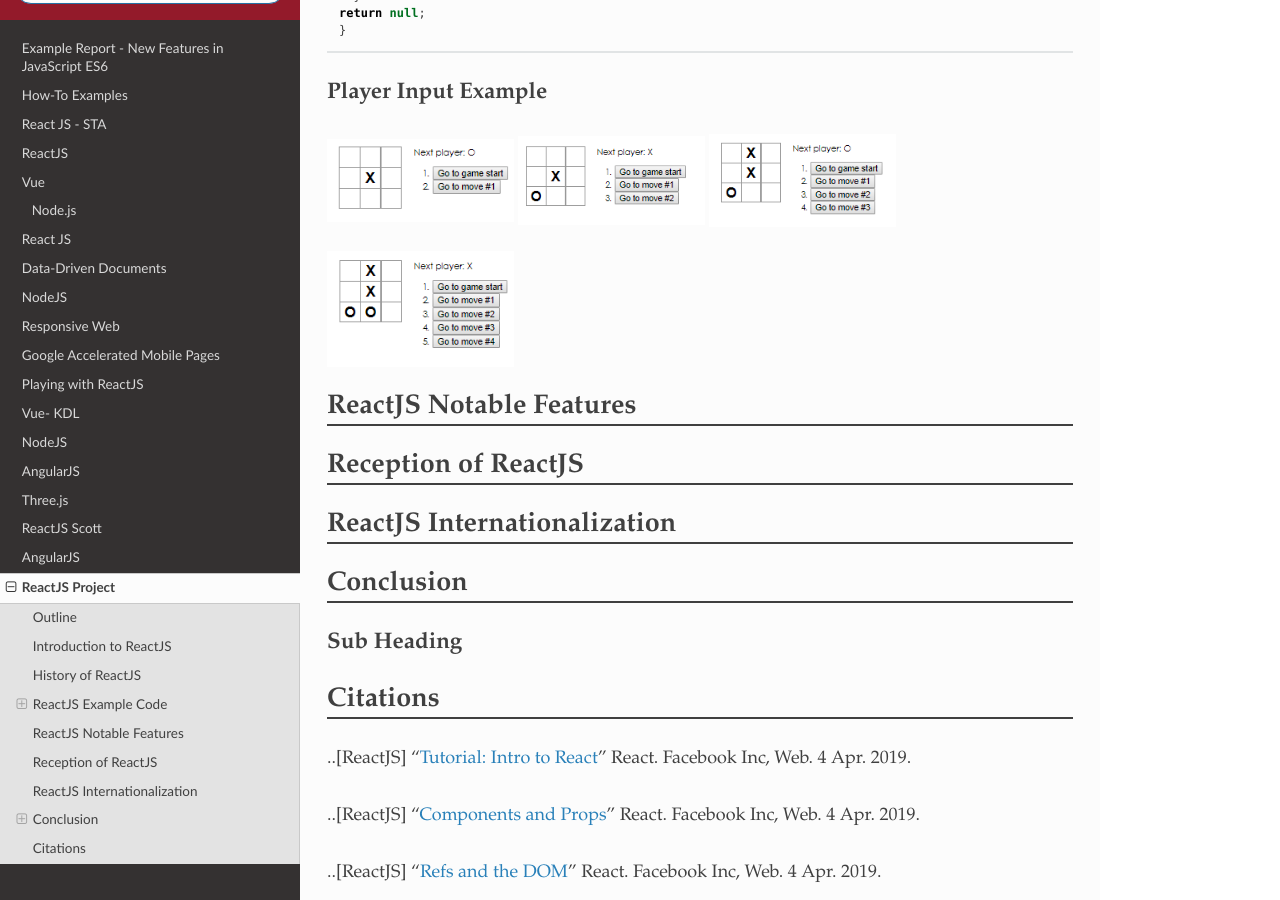
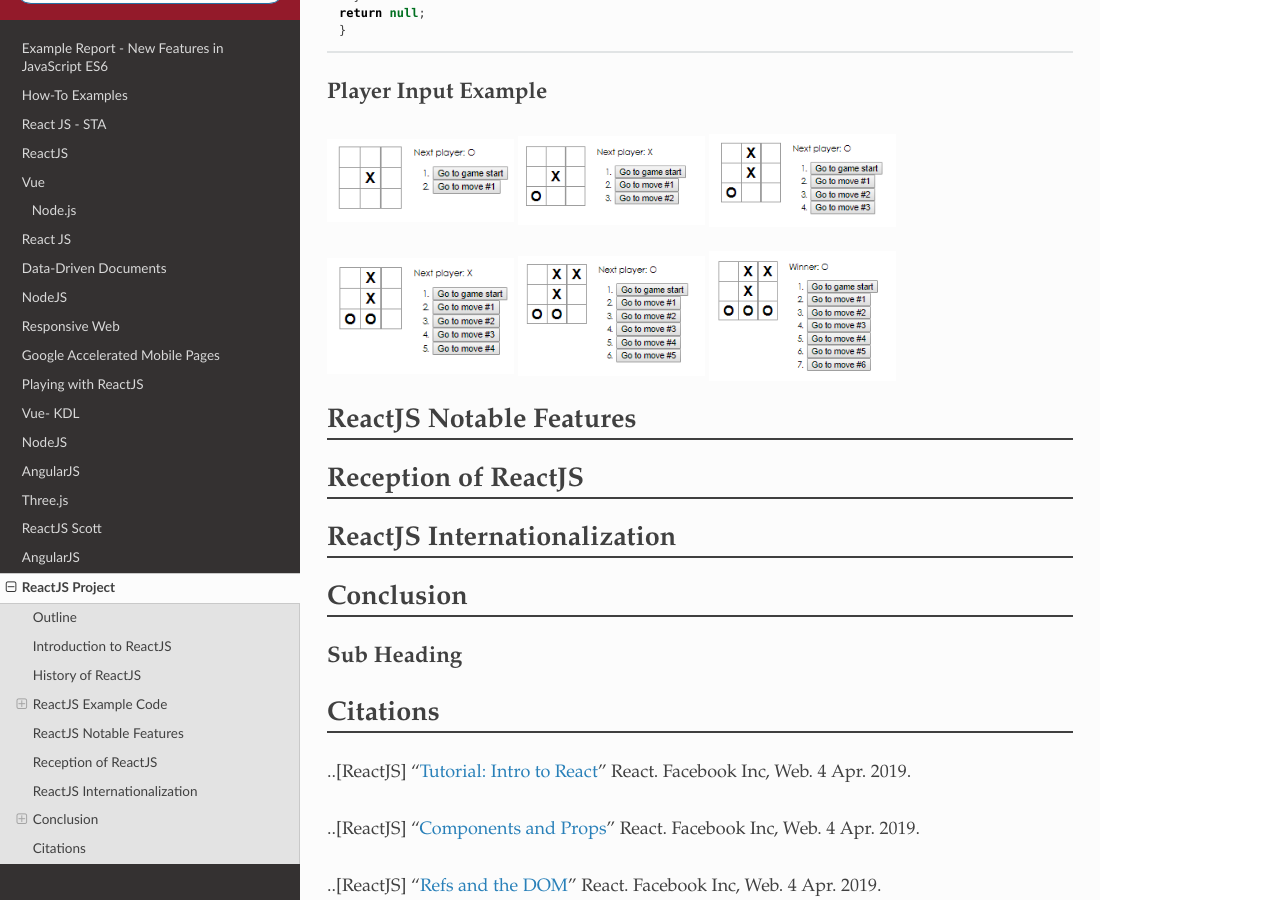
Before and after one commit to pvcraven/2019_spring_web_dev, a Sphinx documentation site: the page built from source/final/taylor/index.rst, in a window 1280 px wide and 900 px high, scrolled down 4932 px. Built offline with Sphinx 7.4.7 and the Read the Docs theme 2.0.0, drawn with Linux system fonts in a browser that asks for light colours.

Commit message:
Added Six Images

```diff
--- a/source/final/taylor/index.rst
+++ b/source/final/taylor/index.rst
@@ -247,6 +247,12 @@
 .. image:: board4.PNG
     :width: 25%
 
+.. image:: board5.PNG
+    :width: 25%
+
+.. image:: board6.PNG
+    :width: 25%
+
 ReactJS Notable Features
 ------------------------
 
```
Also changed, not shown: source/final/taylor/board5.PNG (added), source/final/taylor/board6.PNG (added).
